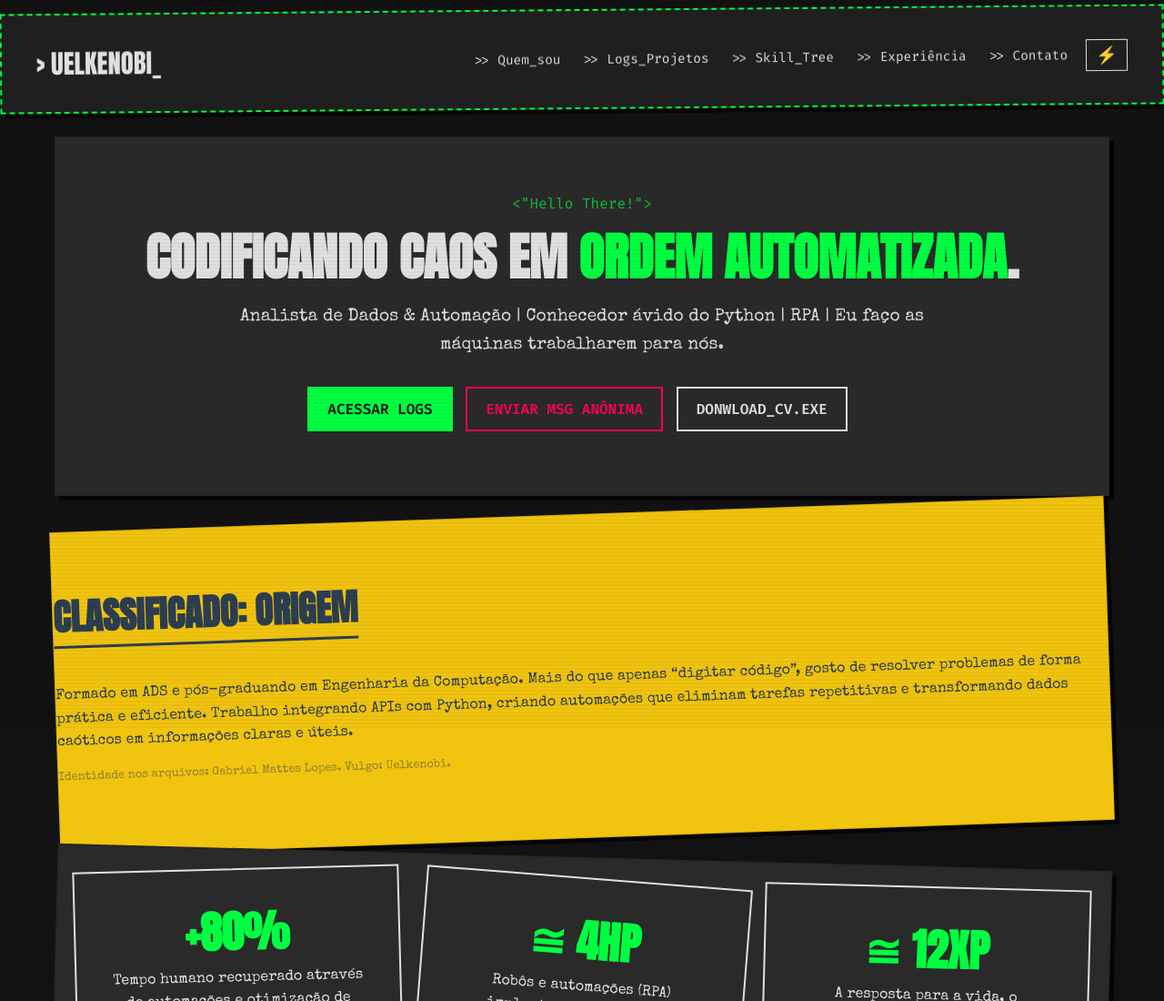
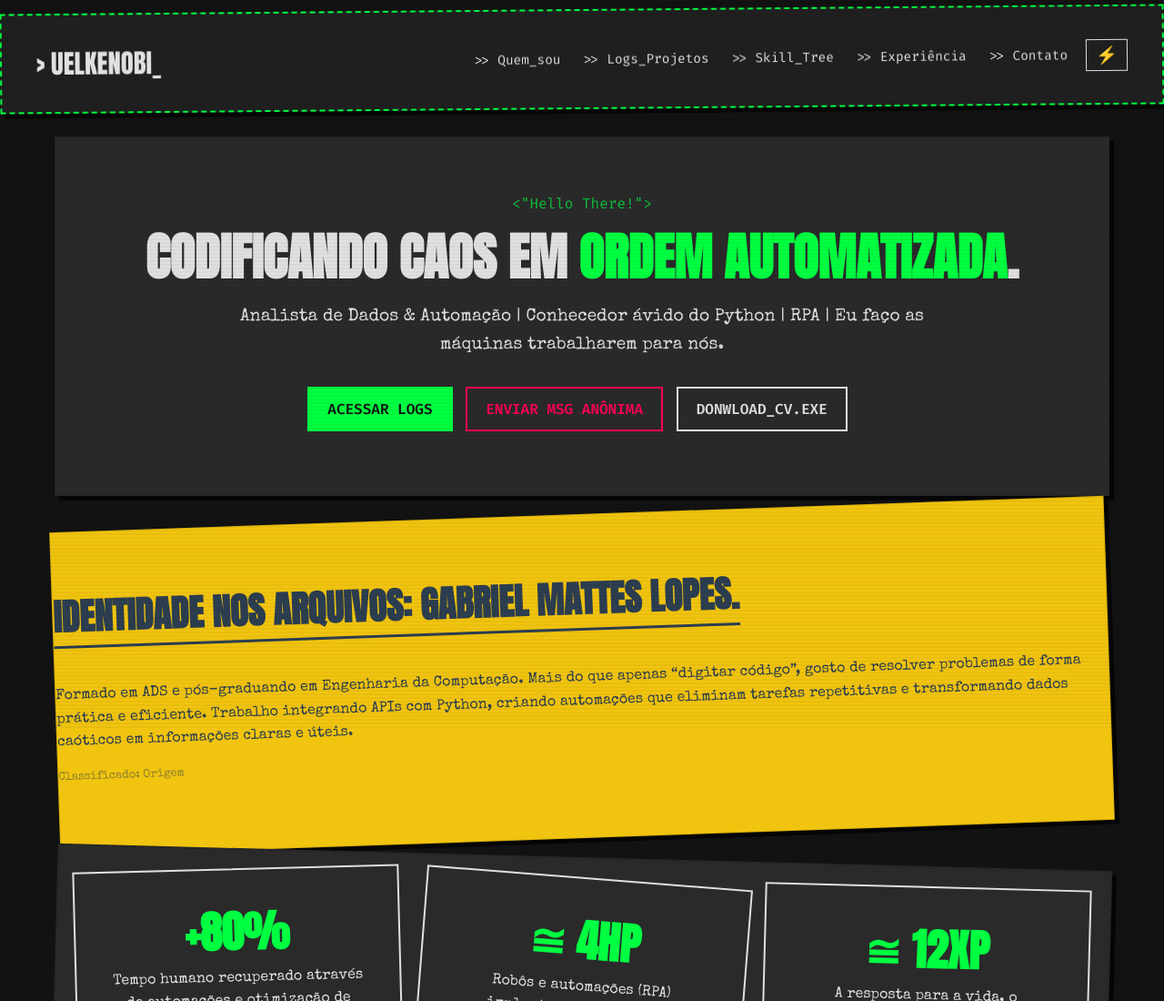
Before and after one commit to Uelkenobi/gabriel.dev, a plain HTML site: page index.html in a window 1280 px wide. Shown: the top 1100 px of the page at 91% size. Drawn offline with nearby package versions, Linux system fonts and the light colour scheme.

Commit message:
Update index.html

```diff
--- a/index.html
+++ b/index.html
@@ -3,7 +3,7 @@
 <head>
     <meta charset="utf-8">
     <meta name="viewport" content="width=device-width, initial-scale=1.0">
-    <title>Gabriel 'Uelkenobi' Mattes · [SISTEMA DE ARQUIVOS]</title>
+    <title>Gabriel Mattes Lopes·</title>
     <meta name="description" content="RPA | Python | Data | Automação Nerd e Soluções Caóticas Eficientes">
 
     <link rel="preconnect" href="https://fonts.googleapis.com">
@@ -46,12 +46,12 @@
         </section>
 
         <section id="sobre" class="section collage-item post-it">
-            <h2 class="section-title">Classificado: Origem</h2>
+            <h2 class="section-title">Identidade nos arquivos: Gabriel Mattes Lopes.</h2>
             <div class="text-card">
                 <p>
                     Formado em ADS e pós-graduando em Engenharia da Computação. Mais do que apenas “digitar código”, gosto de resolver problemas de forma prática e eficiente. Trabalho integrando APIs com Python, criando automações que eliminam tarefas repetitivas e transformando dados caóticos em informações claras e úteis.
                 </p>
-                <p class="faint-text">Identidade nos arquivos: Gabriel Mattes Lopes. Vulgo: Uelkenobi.</p>
+                <p class="faint-text">Classificado: Origem</p>
             </div>
         </section>
 
```
